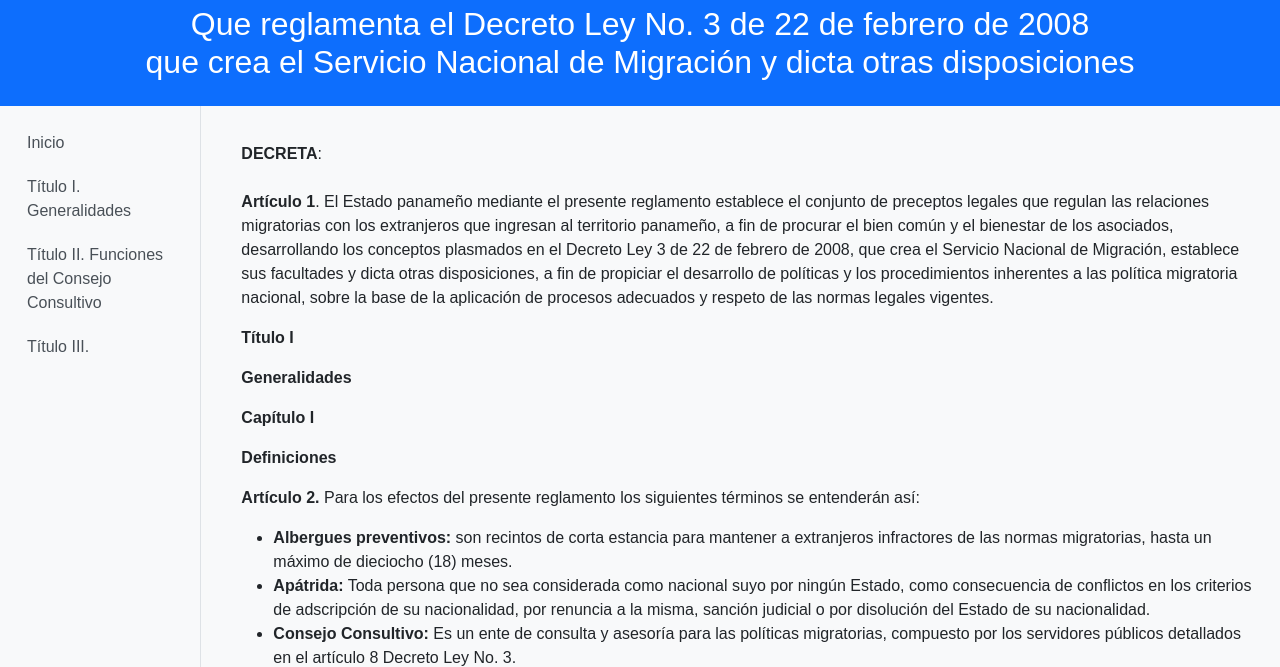
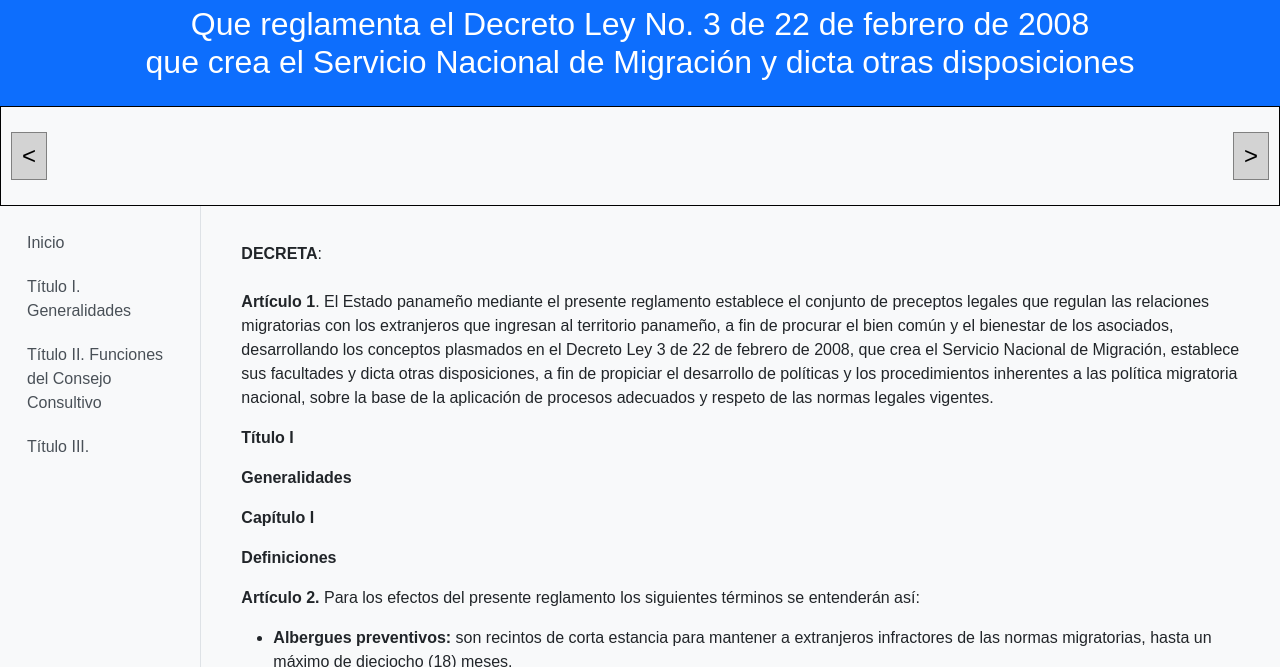
Before and after one commit to roarweb/inmigracionpma, a website: page reglamentacion/index.html in a window 1280 px wide. Shown: the part 67-734 px from the top of the page. Drawn offline with nearby package versions, Linux system fonts and the light colour scheme.

Commit message:
cambios js

```diff
--- a/reglamentacion/index.html
+++ b/reglamentacion/index.html
@@ -16,9 +16,13 @@
 
     <div class="container-fluid">
         <div class="row">
+            <div class="column">
+                <button id="prevBtn" class="button left-aligned">&lt;</button>
+                <button id="nextBtn" class="button right-aligned">&gt;</button>
+            </div>
             <aside class="col-md-2">
                 <nav class="nav flex-column vertical-nav">
-                    <a class="nav-link active" aria-current="page" href="/">Inicio</a>
+                    <a class="nav-link active" aria-current="page" href="#">Inicio</a>
                     <a class="nav-link" href="#">Título I. Generalidades</a>
                     <a class="nav-link" href="#">Título II. Funciones del Consejo Consultivo</a>
                     <a class="nav-link" href="#">Título III. </a>
@@ -92,7 +96,7 @@
     <footer class="bg-dark text-white text-center py-3 mt-4">
         <p>Oliver Rodríguez | Abogado Mediador &bull; Todos los derechos reservados &copy; 2025</p>
     </footer>
-
+    <script> src="nextbtn.js"</script>
     <script src="https://cdn.jsdelivr.net/npm/bootstrap@5.3.3/dist/js/bootstrap.bundle.min.js" integrity="sha384-YvpcrYf0tY3lHB60NNkmXc5s9fDVZLESaAA55NDzOxhy9GkcIdslK1eN7N6jIeHz" crossorigin="anonymous"></script>
 </body>
 </html>
--- a/style.css
+++ b/style.css
@@ -34,3 +34,20 @@ footer {
 main {
     padding: 20px;
 }
+
+.column {
+  display: flex;
+  justify-content: space-between;
+  align-items: center;
+  height: 100px; /* Ajusta la altura según tus necesidades */
+  border: 1px solid black; /* Para visualizar el contenedor */
+  padding: 0 10px; /* Para que los botones no toquen los bordes */
+}
+
+.button {
+  font-size: 24px;
+  cursor: pointer;
+  border: 1px solid gray;
+  background-color: lightgray;
+  padding: 5px 10px;
+}
```
Also changed, not shown: reglamentacion/nextbtn.js (added).
